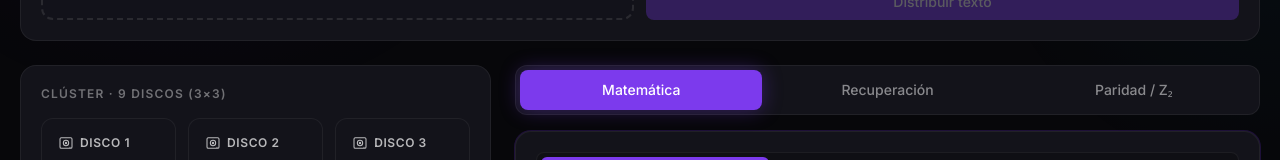
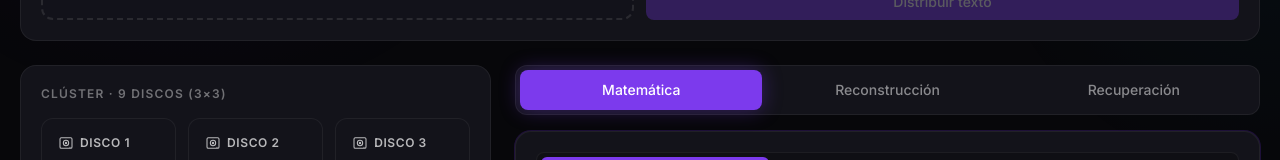
Before and after one commit to csalinas18/RAIDgroup, a React (Vite) app: page / in a window 1280 px wide. Shown: the part 277-437 px from the top of the page. Built offline with nearby package versions, Linux system fonts and the light colour scheme.

Commit message:
refactor: renombra las pestañas a Reconstrucción y Recuperación

```diff
--- a/src/App.jsx
+++ b/src/App.jsx
@@ -307,8 +307,8 @@ export default function App() {
 
   const tabs = [
     { id: 'math', label: 'Matemática' },
-    { id: 'recovery', label: 'Recuperación' },
-    { id: 'parity', label: 'Paridad / Z₂' },
+    { id: 'recovery', label: 'Reconstrucción' },
+    { id: 'parity', label: 'Recuperación' },
   ]
 
   return (
```
Also changed, not shown: 1 other file (tests, documents, lock files or other folders).
